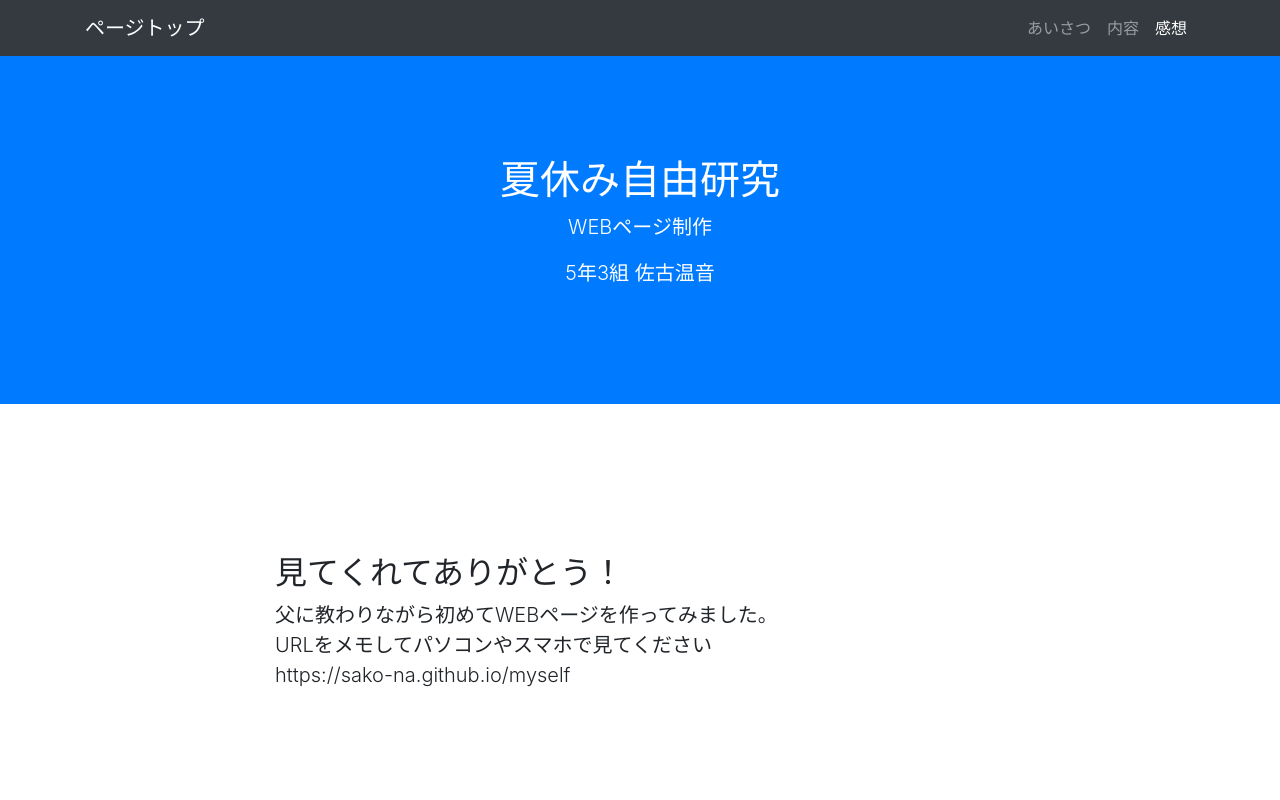
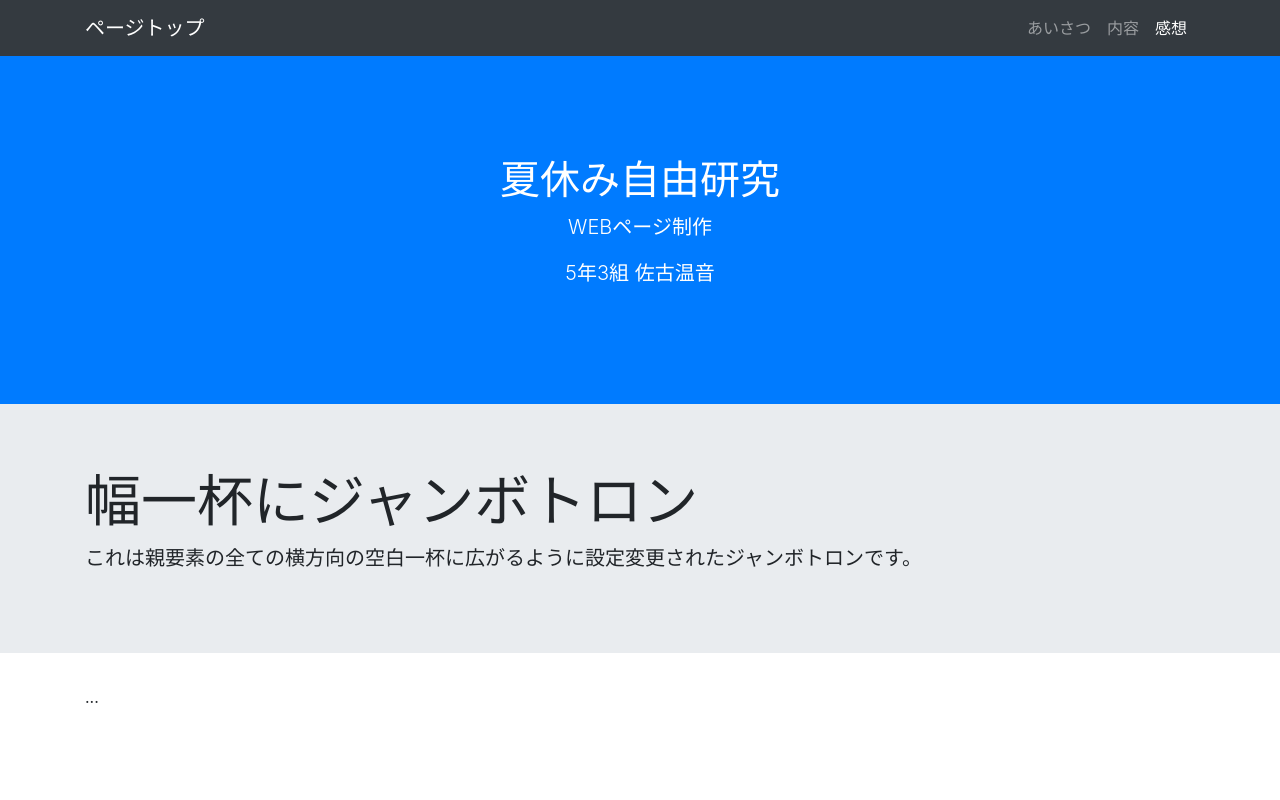
Before and after one commit to sako-na/myself, a website with bundled scripts: page index.html in a window 1280 px wide. Shown: the top 800 px of the page. Built offline with nearby package versions, Linux system fonts and the light colour scheme; files whose address does not match are found by name.

Commit message:
Update index.html

```diff
--- a/index.html
+++ b/index.html
@@ -50,6 +50,16 @@
       <p class="lead">5年3組 佐古温音</p>
     </div>
   </header>
+
+  <div class="jumbotron jumbotron-fluid">
+  <div class="container">
+    <h1 class="display-4">幅一杯にジャンボトロン</h1>
+    <p class="lead">これは親要素の全ての横方向の空白一杯に広がるように設定変更されたジャンボトロンです。</p>
+  </div><!-- /.container -->
+</div><!-- /.jumbotron -->
+<div class="container">
+  ...
+</div><!-- /.container -->
 
   <section id="あいさつ">
     <div class="container">
```
